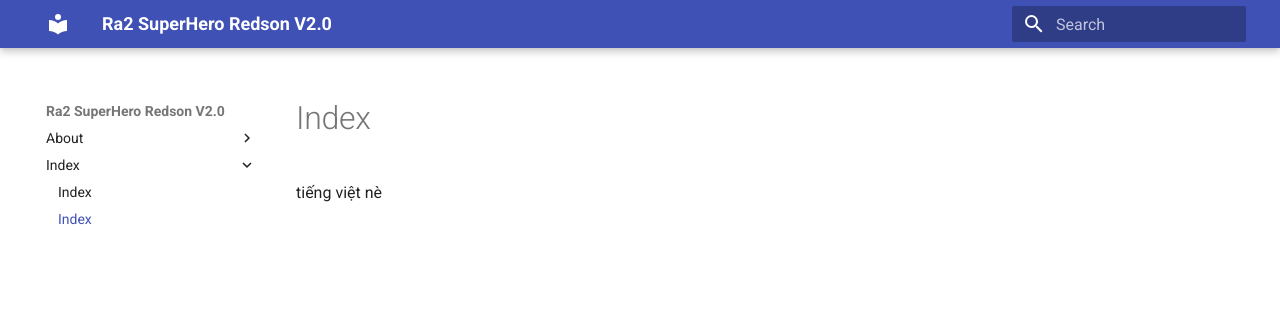
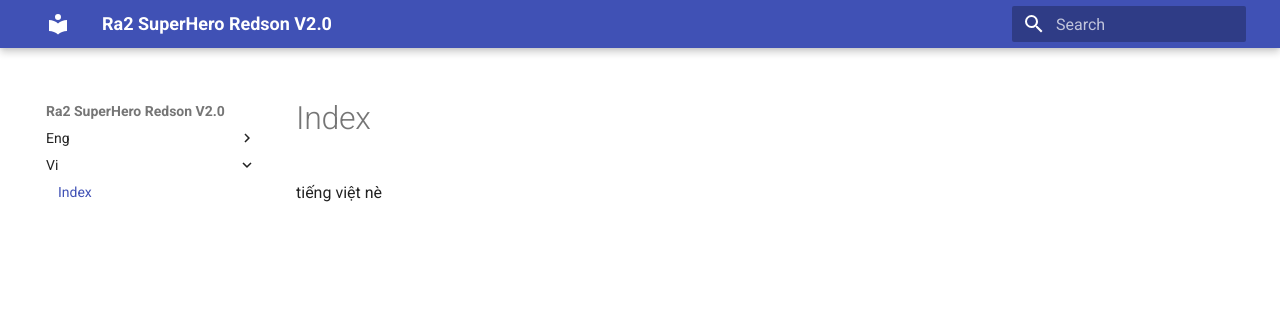
Before and after one commit to ra2redson/ra2redson.github.io, an MkDocs documentation site: the page built from docs/vi/index.md, in a window 1280 px wide. Shown: the top 322 px of the page. Built offline with MkDocs 1.6.1 and Material for MkDocs 9.7.7, drawn with Linux system fonts in a browser that asks for light colours; part of the change alters nothing that is shown.

Commit message:
🔄 Auto-update mkdocs.yml

```diff
--- a/mkdocs.yml
+++ b/mkdocs.yml
@@ -2,20 +2,17 @@ site_name: Ra2 SuperHero Redson V2.0
 theme:
   name: material
   features:
-    - i18n        # Kích hoạt hỗ trợ i18n
-    - lang_switcher  # Kích hoạt lang_switcher
-
+  - i18n
+  - lang_switcher
 nav:
-  - About:
-      - eng/about.md
-      - vi/about.md
-  - Index:
-      - eng/index.md
-      - vi/index.md
-
+- Eng:
+    About: eng/about.md
+    Index: eng/index.md
+- Vi:
+    Index: vi/index.md
 extra:
   i18n:
     default_language: en
     languages:
-      - en
-      - vi
+    - en
+    - vi
```
